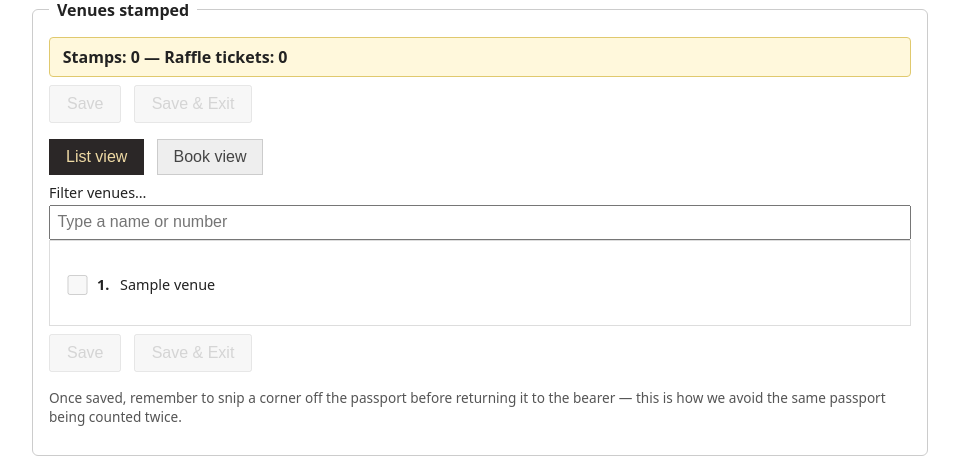
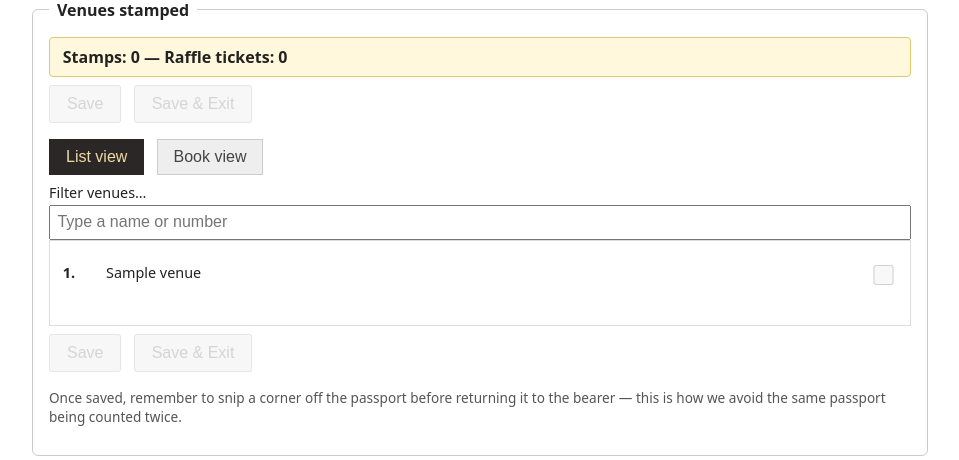
Before and after one commit to Kentigern/BikerPassport, a Django app: page /passports/submissions/new/ in a window 1280 px wide. Shown: the part 976-1436 px from the top of the page, without its empty margins (160-1119 px from the left). Run offline with Django 5.2, Linux system fonts and the light colour scheme; a user stored in the database is signed in; tables that the repository leaves empty hold one stand-in row (values such as "Sample post"); parts of the project's set-up code (start-up, migrations or seed data) failed here and were passed over.

Commit message:
List-view venue rows: number, then a wrapping name column, then the checkbox
Reorders the row (was checkbox, badge, name) and gives the venue
number a fixed-width, left-aligned column so it lines up consistently
regardless of digit count (1 vs 296), with the venue name occupying
the remaining space between it and the checkbox and wrapping there
instead of overflowing. Book view is unaffected — its checkbox is
absolutely positioned and its badge/name layout is separately styled,
so this reorder has no visual effect there.

Co-Authored-By: Claude Sonnet 5 <noreply@anthropic.com>

```diff
--- a/passports/templates/passports/submission_form.html
+++ b/passports/templates/passports/submission_form.html
@@ -50,11 +50,11 @@
 
     /* List view (default) */
     #venue-list { max-height: 420px; overflow-y: auto; border: 1px solid #ddd; padding: .5rem; }
-    .venue-row { display: flex; align-items: center; gap: .4rem; min-height: 44px; font-size: .9rem; padding: .4rem .3rem; }
-    .venue-row input[type=checkbox] { width: 1.3rem; height: 1.3rem; flex-shrink: 0; }
-    .venue-badge { font-weight: bold; margin-right: .3em; }
+    .venue-row { display: flex; align-items: flex-start; gap: .5rem; min-height: 44px; font-size: .9rem; padding: .4rem .3rem; }
+    .venue-row input[type=checkbox] { width: 1.3rem; height: 1.3rem; flex-shrink: 0; margin-top: .1rem; }
+    .venue-badge { flex: 0 0 2.2rem; font-weight: bold; text-align: left; }
     .venue-badge::after { content: "."; }
-    .venue-name { }
+    .venue-name { flex: 1; }
 
     /* Book view — echoes the physical passport's 4-column, 2-page-spread layout */
     #book-pagination { display: none; align-items: center; gap: .75rem; margin: .5rem 0; }
@@ -209,8 +209,8 @@
   <div id="venue-list">
     {% for venue in venues %}
       <label class="venue-row" data-search="{{ venue.number }} {{ venue.name|lower }}" data-page-group="{{ venue.page_group }}">
+        <span class="venue-badge">{{ venue.number }}</span><span class="venue-name">{{ venue.name }}</span>
         <input type="checkbox" value="{{ venue.pk }}" {% if venue.pk in checked_ids %}checked{% endif %} {% if not submission %}disabled{% endif %}>
-        <span class="venue-badge">{{ venue.number }}</span><span class="venue-name">{{ venue.name }}</span>
       </label>
     {% endfor %}
   </div>
```
